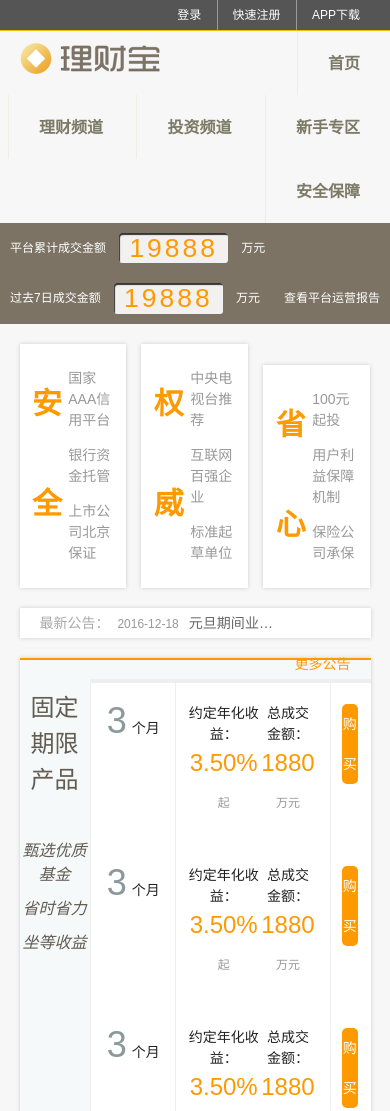
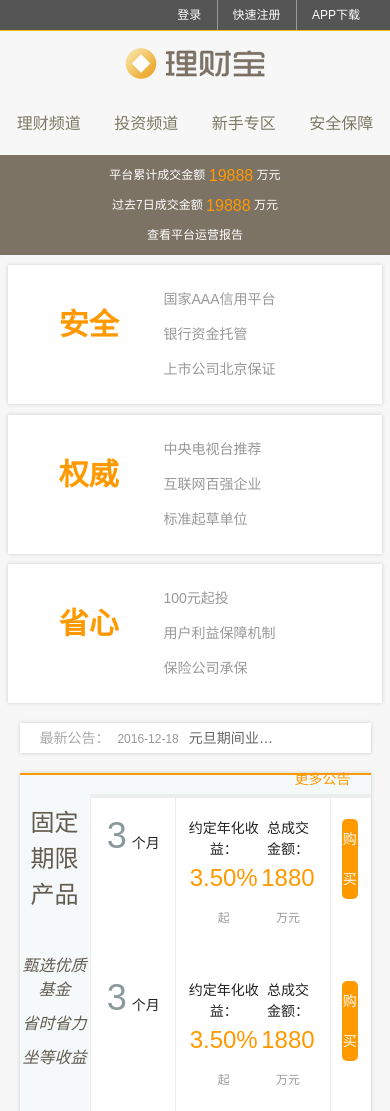
Before and after one commit to super918180/ColorUI, a plain HTML site: page ResponsiveWeb/src/index.html in a window 390 px wide. Shown: the top 1111 px of the page. Drawn offline with Linux system fonts and the light colour scheme.

Commit message:
平台特点响应式样式添加

```diff
--- a/ResponsiveWeb/src/css/main.css
+++ b/ResponsiveWeb/src/css/main.css
@@ -194,7 +194,7 @@ header .main ul li {
 
 header .main ul li a {
     display: inline-block;
-    padding: 0 3rem;
+    padding: 0 2.5rem;
     line-height: 4em;
     font-size: 1.6rem;
     font-weight: bold;
@@ -206,6 +206,38 @@ header .main ul li a:hover,
 header .main ul li a:active {
     color: #ffb300;
     background-color: #f8f6f1;
+}
+
+@media only screen and (max-width:800px) {
+    header .main .brand {
+        float: none;
+        display: block;
+        padding: 0;
+        margin: 1.5rem auto 0.5rem;
+        text-align: center;
+    }
+    header .main ul {
+        text-align: center;
+    }
+    header .main ul li {
+        border: none;
+    }
+    header .main ul li a {
+        padding: 0 1.5rem;
+    }
+}
+
+@media only screen and (max-width:480px) {
+    header .main ul li {
+        line-height: 3rem;
+    }
+    header .main ul li:first-child {
+        display: none;
+    }
+    header .main ul li a {
+        font-weight: normal;
+        padding: 0 1.5rem;
+    }
 }
 
 
@@ -261,6 +293,41 @@ header .main ul li a:active {
     color: #fff;
 }
 
+@media only screen and (max-width:800px) {
+    .trans-data {
+        padding: 1rem 0.5rem;
+    }
+    .trans-data span {
+        font-size: 1.2rem;
+    }
+    .trans-data span.trans-money {
+        font-size: 1.6rem;
+        margin: 0;
+        padding: 0;
+        letter-spacing: inherit;
+        box-shadow: none;
+        background: transparent;
+    }
+    .trans-report a {
+        font-size: 1.2rem;
+    }
+}
+
+@media only screen and (max-width:480px) {
+    .transaction {
+        padding: 0.5rem 0;
+    }
+    .trans-data,
+    .trans-report {
+        float: none;
+        text-align: center;
+    }
+    .trans-data,
+    .trans-report a {
+        padding: 0;
+    }
+}
+
 
 /*滚动广告*/
 
@@ -309,6 +376,41 @@ header .main ul li a:active {
     padding: 0;
     color: #999;
 }
+
+@media only screen and (min-width:704px) and (max-width:800px) {
+    .feature .item h3 {
+        display: block;
+        width: 100%;
+        font-size: 2.6rem;
+        text-align: center;
+        line-height: 4rem;
+    }
+    .feature .item div {
+        display: block;
+        margin: 0 auto;
+        text-align: center;
+    }
+    .feature .item p {
+        font-size: 1.2rem;
+    }
+}
+
+@media only screen and (max-width:703px) {
+    .feature {
+        width: 96%;
+        margin: 1rem auto;
+    }
+    .feature .item {
+        display: block;
+        width: auto;
+    }
+    .feature .item+.item {
+        margin: 1rem 0 0;
+    }
+}
+
+
+/*最新公告*/
 
 .notice {
     width: 90%;
```
